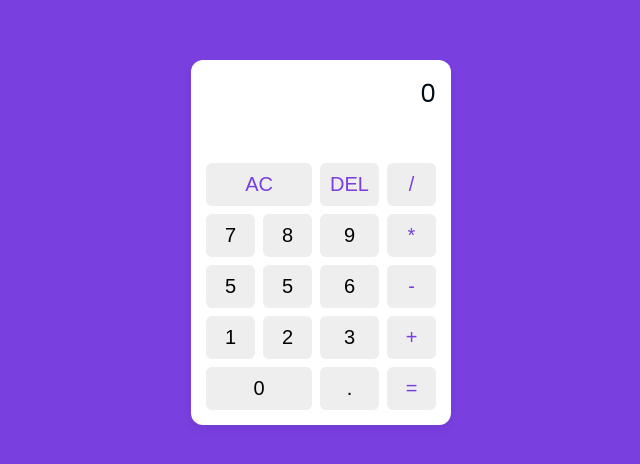
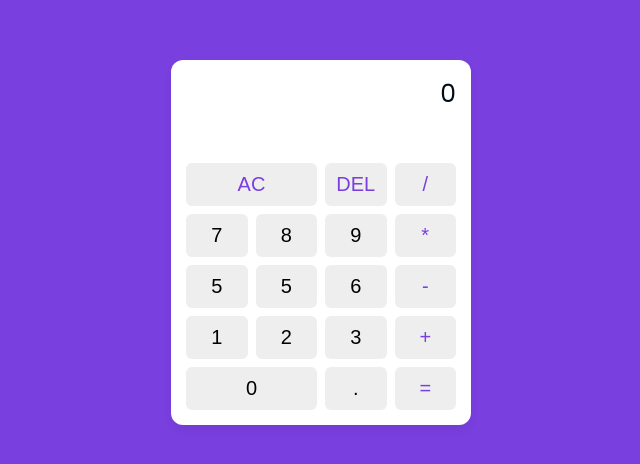
Before and after one commit to ivanherreradev/freecodecamp-calculator, a React (Vite) app: page / in a window 1280 px wide. Shown: the part 158-622 px from the top of the page, without its empty margins (319-959 px from the left). Built offline with nearby package versions, Linux system fonts and the light colour scheme.

Commit message:
add responsive

```diff
--- a/src/components/Calculator/Calculator.module.css
+++ b/src/components/Calculator/Calculator.module.css
@@ -12,3 +12,9 @@
   grid-template-columns: repeat(4, 1fr);
   grid-gap: 8px;
 }
+
+@media screen and (min-width: 426px) {
+  .calculator {
+    width: 300px;
+  }
+}
```
